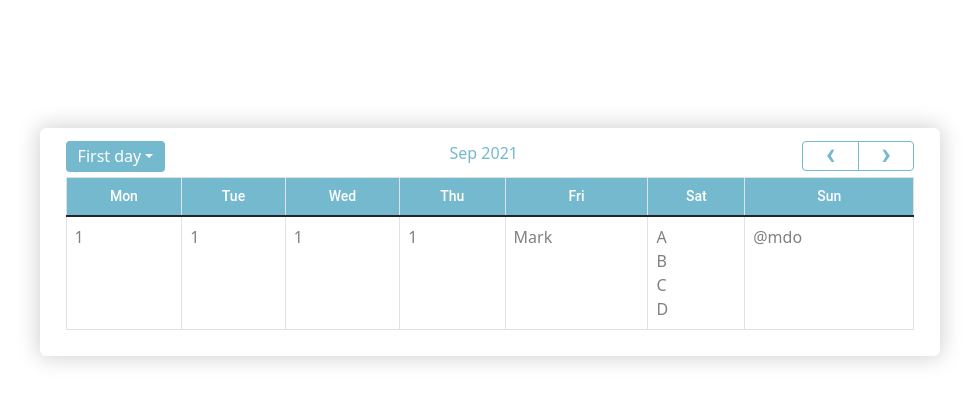
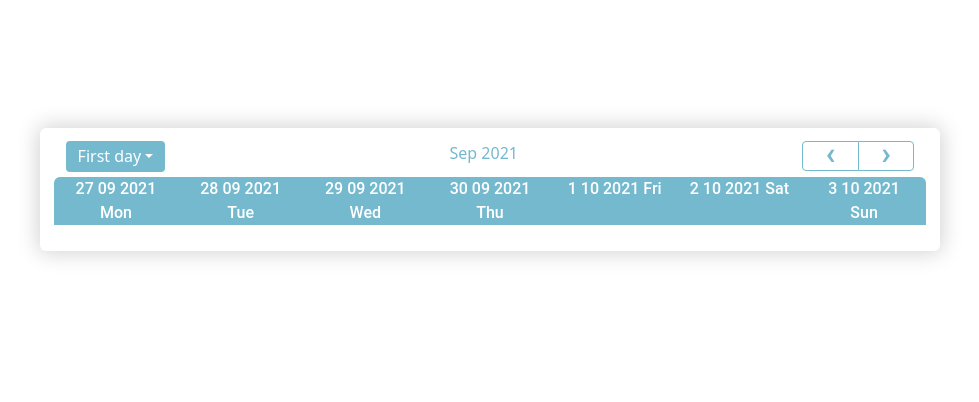
Before and after one commit to maryamghorbani/WeeksCalendar, a React (Create React App) app: page / in a window 1280 px wide. Shown: the top 402 px of the page, without its empty margins (150-1129 px from the left). Built offline with nearby package versions, Linux system fonts and the light colour scheme.

Commit message:
show days and dates in week

```diff
--- a/src/Component/CSS/Calendar.css
+++ b/src/Component/CSS/Calendar.css
@@ -47,12 +47,15 @@
 	vertical-align: baseline;
 	font-weight: bold;
 }
-Table th {
+.days {
 	font-family: 'Roboto', sans-serif;
 	background: #75b9ce !important;
 	color: #FFF;
-	font-size: 14px !important;
+	font-size: 16px !important;
 	font-weight: 500 !important;
+	text-align: center;
+	border-top-right-radius: 6px;
+	border-top-left-radius: 6px;
 }
 .day-dropdown {
 	background: #75b9ce !important;
--- a/src/Component/Calendar.js
+++ b/src/Component/Calendar.js
@@ -1,4 +1,5 @@
-import React from 'react';
+import React , { useState } from 'react';
+import Dropdown from 'react-bootstrap/Dropdown';
 import Table from 'react-bootstrap/Table';
 import {
   format,
@@ -17,43 +18,95 @@ import {
 import './CSS/Calendar.css'
 
 // import components
-import Date from "./Date";
 import DayEvents from "./DayEvents";
 import CalendarHeader from "./CalendarHeader";
 
-function Calendar() {
+const Calendar = ( ) => {
+
+	const dateFormat = "MMM yyyy";
+
+	const [currentMonth, setCurrentMonth] = useState(new Date());
+	const [currentWeek, setCurrentWeek] = useState(getWeek(currentMonth));
+
+
+	const changeMonthHandle = (btnType) => {
+	    if (btnType === "prev") {
+	      setCurrentMonth(subMonths(currentMonth, 1));
+	    }
+	    if (btnType === "next") {
+	      setCurrentMonth(addMonths(currentMonth, 1));
+	    }
+	  };
+	const changeWeekHandle = (btnType) => {
+	    //console.log("current week", currentWeek);
+	    if (btnType === "prev") {
+	      //console.log(subWeeks(currentMonth, 1));
+	      setCurrentMonth(subWeeks(currentMonth, 1));
+	      setCurrentWeek(getWeek(subWeeks(currentMonth, 1)));
+	    }
+	    if (btnType === "next") {
+	      //console.log(addWeeks(currentMonth, 1));
+	      setCurrentMonth(addWeeks(currentMonth, 1));
+	      setCurrentWeek(getWeek(addWeeks(currentMonth, 1)));
+	    }
+	  };
+
+
+	 const renderDays = () => {
+	    const dateFormat = "d MM yyyy ccc";
+	    const days = [];
+	    let startDate = startOfWeek(currentMonth, { weekStartsOn: 1 });
+	    for (let i = 0; i < 7; i++) {
+	      days.push(
+	        <div className="col col-center" key={i}>
+	          {format(addDays(startDate, i), dateFormat)}
+	        </div>
+	      );
+	    }
+	    return <div className="days row">{days}</div>;
+	  };
 
 
 	return (
-		<div id="calendar">
-			<CalendarHeader />
-			<Table hover bordered responsive>
+		  <div id="calendar">
+		      {/* {renderHeader()} */}
 
-			  <thead>
-			    <tr className="text-center">
-			      <th>Mon</th>
-			      <th>Tue</th>
-			      <th>Wed</th>
-			      <th>Thu</th>
-			      <th>Fri</th>
-			      <th>Sat</th>
-			      <th>Sun</th>
-			    </tr>
-			  </thead>
+		      {/* {renderCells()} */}
+		      {/* {renderFooter()} */}
+			<div class="calendar-header">
 
-			  <tbody>
-			    <tr>
-			      <td>1</td>
-			      <td>1</td>
-			      <td>1</td>
-			      <td>1</td>
-			      <td>Mark</td>
-			      <td><tr>A</tr><tr>B</tr><tr>C</tr><tr>D</tr></td>
-			      <td>@mdo</td>
-			    </tr>
-			  </tbody>
+				<div class="header-left">
+					<Dropdown>
+					  <Dropdown.Toggle className="day-dropdown">
+					    First day
+					  </Dropdown.Toggle>
 
-			</Table>
+					  <Dropdown.Menu>
+					    <Dropdown.Item href="#/action-1">Monday</Dropdown.Item>
+					    <Dropdown.Item href="#/action-2">Tuesday</Dropdown.Item>
+					    <Dropdown.Item href="#/action-3">Wednesday</Dropdown.Item>
+					    <Dropdown.Item href="#/action-4">Thursday</Dropdown.Item>
+					    <Dropdown.Item href="#/action-5">Friday</Dropdown.Item>
+					    <Dropdown.Item href="#/action-6">Saturday</Dropdown.Item>
+					    <Dropdown.Item href="#/action-7">Sunday</Dropdown.Item>
+					  </Dropdown.Menu>
+					</Dropdown>
+				</div>
+				<div className="months">
+		          <span>{format(currentMonth, dateFormat)}</span>
+		        </div>
+				<div class="header-right">
+					<span class="calendar-button button-prev" onClick={() => changeWeekHandle("prev")}>
+						<span class="text-arrow">‹</span>
+					</span>
+					<span class="calendar-button button-next" onClick={() => changeWeekHandle("next")}>
+						<span class="text-arrow">›</span>
+					</span>
+				</div>
+
+			</div>
+			<div className="days">{renderDays()}</div>
+
 		</div>
 		);
 }
```
